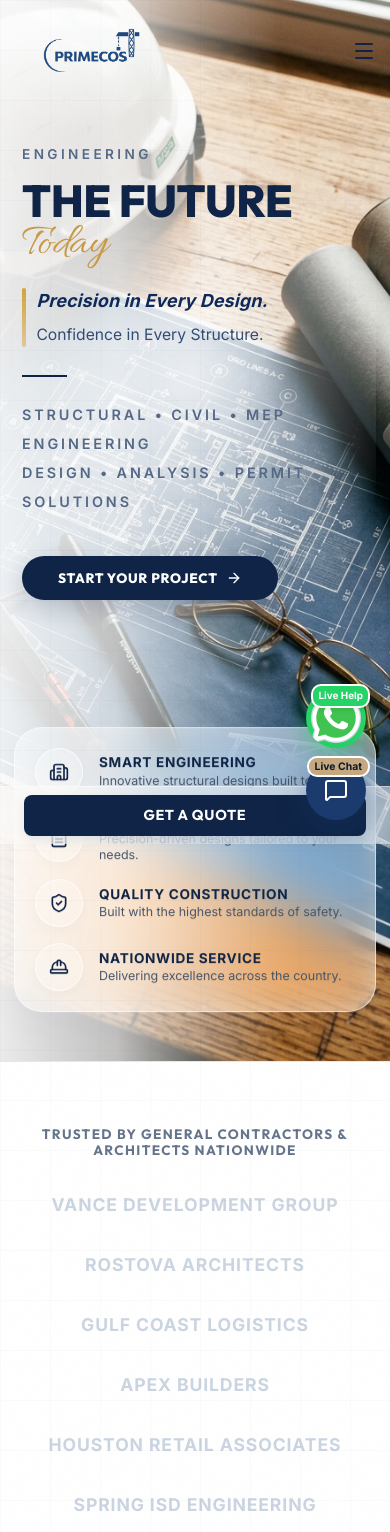
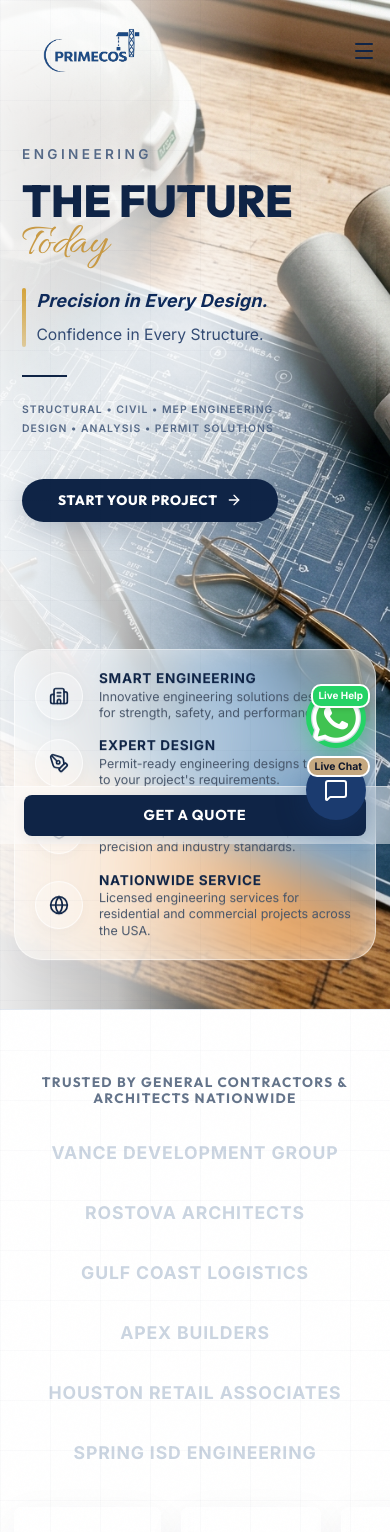
Before and after one commit to f2022266362-cpu/PrimeCost-Engineering-Service-, a React (Vite) app: page / in a window 390 px wide. Shown: the top 1532 px of the page. Built offline with nearby package versions, Linux system fonts and the light colour scheme; a web font is replaced by a local one.

Commit message:
fix: stats bar text/icons, mobile paragraph font, copyright year 2004

```diff
--- a/src/components/Footer.jsx
+++ b/src/components/Footer.jsx
@@ -554,7 +554,7 @@ export default function Footer({ onOpenConsultation, onOpenProposal }) {
 
         {/* Bottom copyright section */}
         <div style={styles.bottomSection}>
-          <p>© {currentYear} PRIMECOST (PrimeCost Engineering & Design LLC). All rights reserved.</p>
+          <p>© 2004 PRIMECOST (PrimeCost Engineering & Design LLC). All rights reserved.</p>
           <div style={styles.bottomLinks}>
             <span onClick={onOpenProposal} style={styles.footerCta}>Request Scoping Bid</span>
             <span>•</span>
--- a/src/pages/Home.jsx
+++ b/src/pages/Home.jsx
@@ -2,7 +2,7 @@ import { useState, useEffect, useRef } from 'react';
 import { Link, useNavigate } from 'react-router-dom';
 import {
   Building2, ArrowRight, ShieldCheck, CheckCircle, Star,
-  HardHat, Award, FileText, MapPin
+  HardHat, Award, FileText, MapPin, PenTool, Globe
 } from 'lucide-react';
 import SchemaManager from '../components/SchemaManager';
 import ScrollReveal from '../components/ScrollReveal';
@@ -156,7 +156,7 @@ export default function Home({ onOpenConsultation, onOpenProposal }) {
 
                 <div className="hero-divider" />
 
-                <p style={styles.heroParagraph}>
+                <p style={styles.heroParagraph} className="hero-paragraph-services">
                   STRUCTURAL • CIVIL • MEP ENGINEERING<br />
                   Design • Analysis • Permit Solutions
                 </p>
@@ -194,28 +194,28 @@ export default function Home({ onOpenConsultation, onOpenProposal }) {
                 <div className="glass-stat-icon-frame"><Building2 size={20} /></div>
                 <div className="glass-stat-text-frame">
                   <span className="glass-stat-title">SMART ENGINEERING</span>
-                  <span className="glass-stat-desc">Innovative structural designs built to last.</span>
+                  <span className="glass-stat-desc">Innovative engineering solutions designed for strength, safety, and performance.</span>
                 </div>
               </div>
               <div className="glass-stat-item">
-                <div className="glass-stat-icon-frame"><FileText size={20} /></div>
+                <div className="glass-stat-icon-frame"><PenTool size={20} /></div>
                 <div className="glass-stat-text-frame">
                   <span className="glass-stat-title">EXPERT DESIGN</span>
-                  <span className="glass-stat-desc">Precision-driven designs tailored to your needs.</span>
+                  <span className="glass-stat-desc">Permit-ready engineering designs tailored to your project's requirements.</span>
                 </div>
               </div>
               <div className="glass-stat-item">
                 <div className="glass-stat-icon-frame"><ShieldCheck size={20} /></div>
                 <div className="glass-stat-text-frame">
-                  <span className="glass-stat-title">QUALITY CONSTRUCTION</span>
-                  <span className="glass-stat-desc">Built with the highest standards of safety.</span>
+                  <span className="glass-stat-title">QUALITY ENGINEERING</span>
+                  <span className="glass-stat-desc">Code-compliant designs developed with precision and industry standards.</span>
                 </div>
               </div>
               <div className="glass-stat-item">
-                <div className="glass-stat-icon-frame"><HardHat size={20} /></div>
+                <div className="glass-stat-icon-frame"><Globe size={20} /></div>
                 <div className="glass-stat-text-frame">
                   <span className="glass-stat-title">NATIONWIDE SERVICE</span>
-                  <span className="glass-stat-desc">Delivering excellence across the country.</span>
+                  <span className="glass-stat-desc">Licensed engineering services for residential and commercial projects across the USA.</span>
                 </div>
               </div>
             </div>
--- a/src/styles/responsive.css
+++ b/src/styles/responsive.css
@@ -188,6 +188,13 @@ img {
   .hero-proverbs-quote {
     font-size: 0.95rem !important;
     padding-left: 0.9rem !important;
+  }
+
+  /* STRUCTURAL • CIVIL text — smaller on mobile */
+  .hero-paragraph-services {
+    font-size: 0.65rem !important;
+    letter-spacing: 0.1em !important;
+    line-height: 1.8 !important;
   }
 
   .glass-stats-bar {
```
